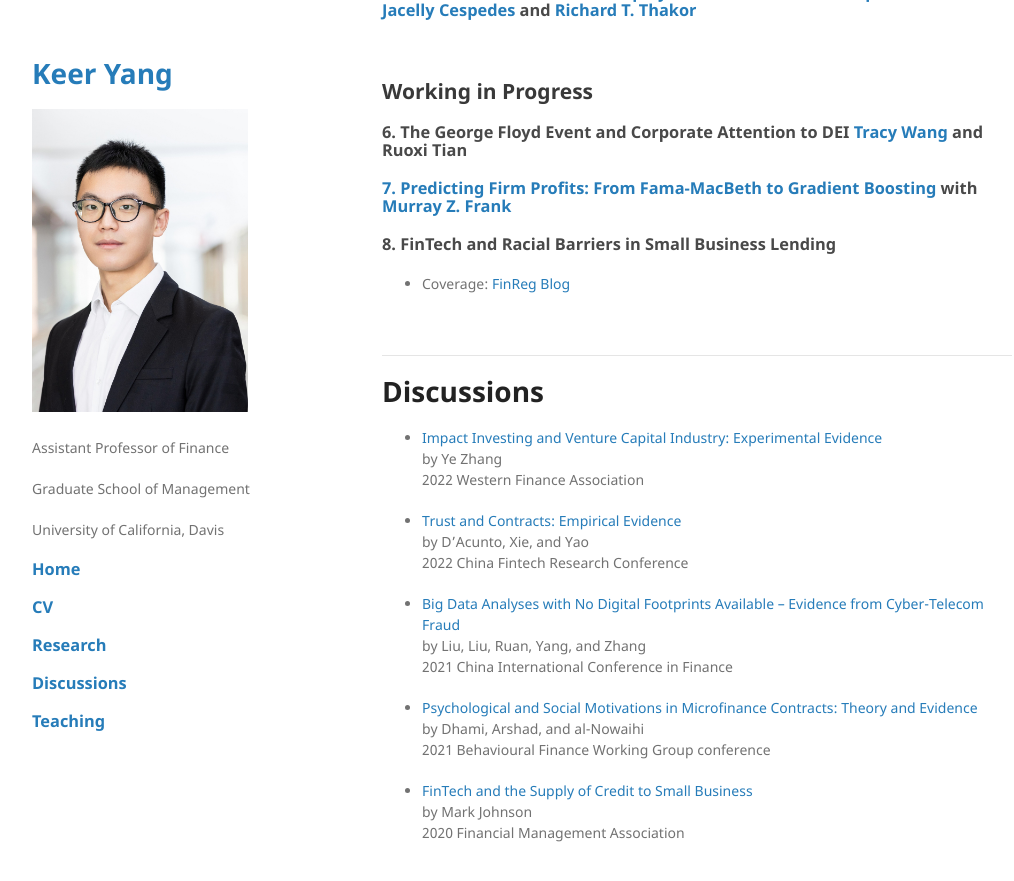
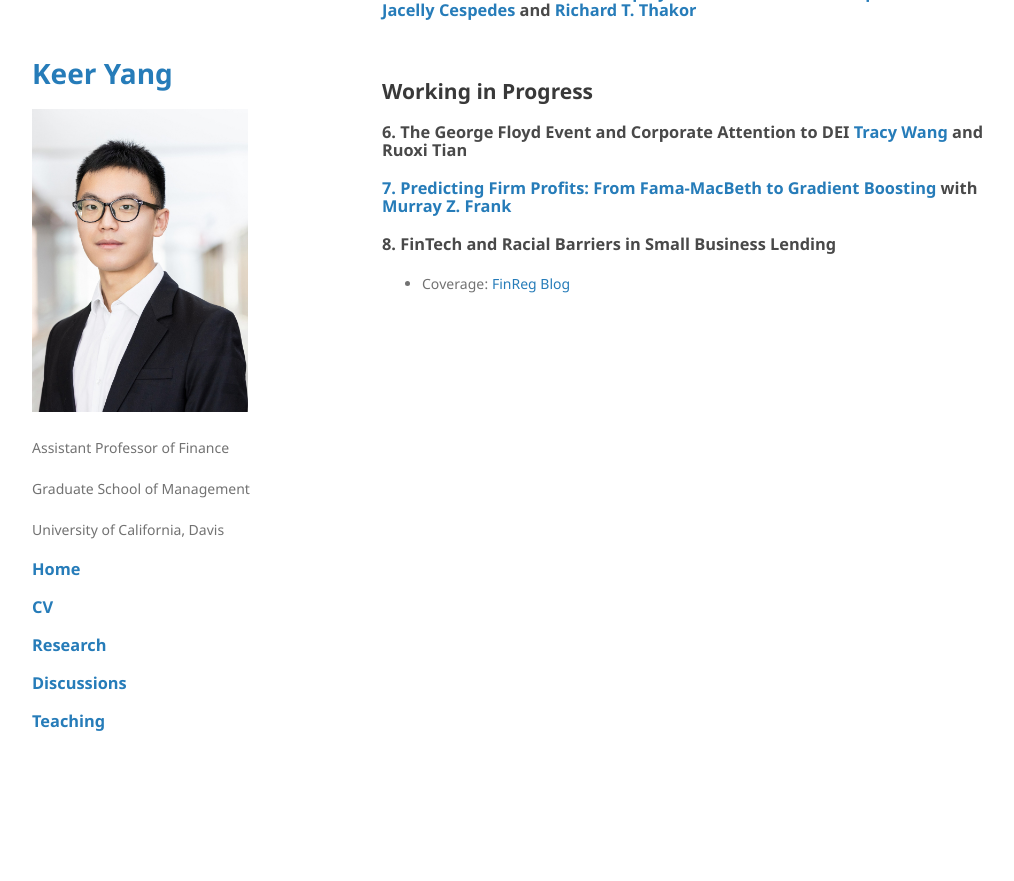
Before and after one commit to keeryang/keeryang.github.io, a Jekyll site: the page built from index.md, in a window 1280 px wide and 900 px high, scrolled down 1069 px. Shown: the top 881 px of the window, without its empty margins (118-1132 px from the left). Built offline with Jekyll 4.4.1, drawn with Linux system fonts in a browser that asks for light colours; the repository's description, which GitHub fills in, is left out; our own code applies the rules of GitHub Pages for plain Markdown files.

Commit message:
Update index.md

```diff
--- a/index.md
+++ b/index.md
@@ -51,27 +51,3 @@ Email: <kkeyang@ucdavis.edu>
 
 
 <br />
-
-
----
-
-# Discussions
-*   [Impact Investing and Venture Capital Industry: Experimental Evidence](./discussions/Discussion_Zhang_ESG_and_VC_byKeerYANG.pdf)<br/>
-    by Ye Zhang <br/>
-    2022 Western Finance Association
-
-*   [Trust and Contracts: Empirical Evidence](./discussions/Discussion_DAcuntoetal_TrustContracts_byKeerYANG.pdf)<br/>
-    by D’Acunto, Xie, and Yao <br/>
-    2022 China Fintech Research Conference
-
-*   [Big Data Analyses with No Digital Footprints Available – Evidence from Cyber-Telecom Fraud](./discussions/Discussion_Liuetal_DigitalFootprints_byKeerYANG.pdf)<br/>
-    by Liu, Liu, Ruan, Yang, and Zhang <br/>
-    2021 China International Conference in Finance
-
-*   [Psychological and Social Motivations in Microfinance Contracts: Theory and Evidence](./discussions/Discussion_Dhamietal_MicrofinanceContracts_byKeerYANG.pdf)<br/>
-    by Dhami, Arshad, and al-Nowaihi<br/>
-    2021 Behavioural Finance Working Group conference
-
-*   [FinTech and the Supply of Credit to Small Business](./discussions/Discussion_MarkJohnson2020_FinTech_byKeerYANG.pdf)<br/>
-    by Mark Johnson<br/>
-    2020 Financial Management Association
```
